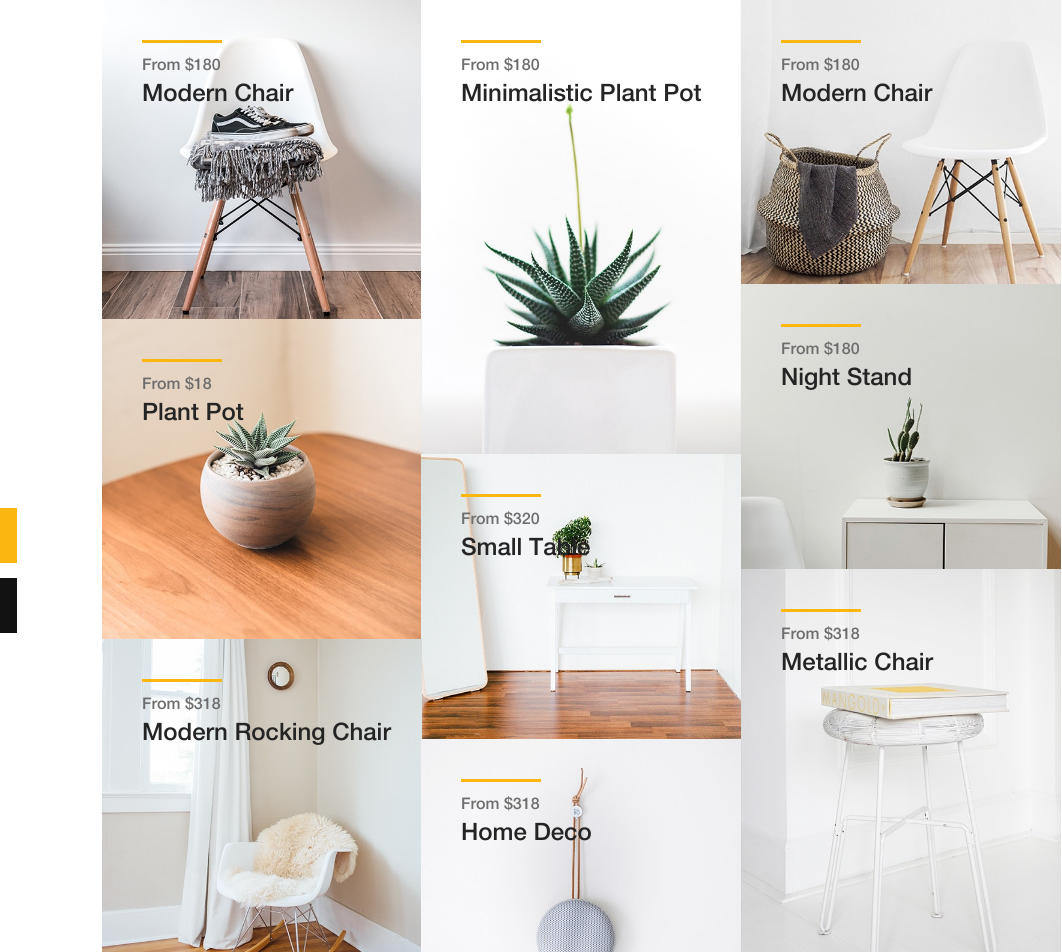
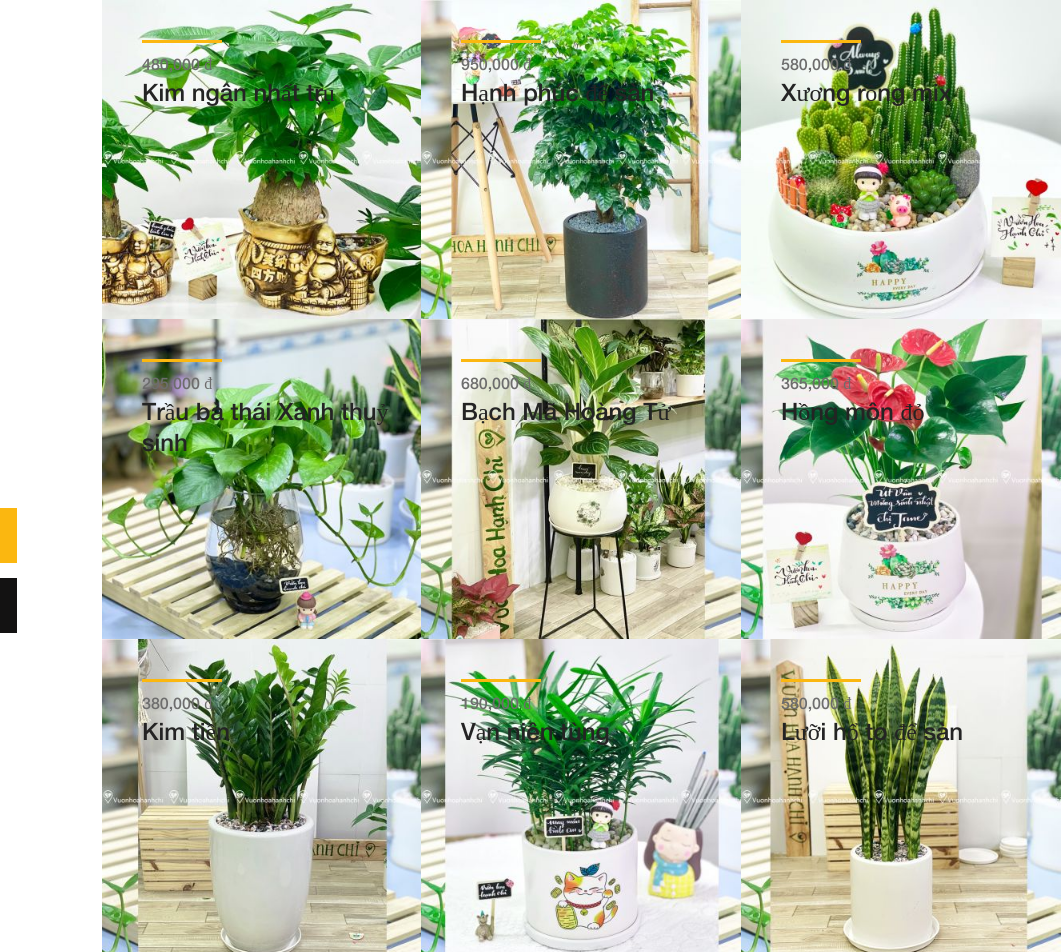
Before and after one commit to thanhy123zzz/WebSiteBanCayCanh, a plain HTML site: page index.html in a window 1280 px wide. Shown: the top 952 px of the page, 218-1280 px from the left. Drawn offline with Linux system fonts and the light colour scheme.

Commit message:
new page

```diff
--- a/index.html
+++ b/index.html
@@ -9,7 +9,7 @@
     <!-- The above 4 meta tags *must* come first in the head; any other head content must come *after* these tags -->
 
     <!-- Title  -->
-    <title>Amado - Furniture Ecommerce Template | Home</title>
+    <title>Trang chủ</title>
 
     <!-- Favicon  -->
     <link rel="icon" href="img/core-img/favicon.ico">
@@ -103,117 +103,115 @@
 
                 <!-- Single Catagory -->
                 <div class="single-products-catagory clearfix">
-                    <a href="shop.html">
-                        <img src="img/bg-img/1.jpg" alt="">
+                    <a title="Kim ngân nhất trụ" href="product-details.html">
+                        <img src="img/product-img/kimngannhattru.jpg" alt="Kim ngân nhất trụ">
                         <!-- Hover Content -->
                         <div class="hover-content">
                             <div class="line"></div>
-                            <p>From $180</p>
-                            <h4>Modern Chair</h4>
+                            <p>480,000 đ</p>
+                            <h4>Kim ngân nhất trụ</h4>
                         </div>
                     </a>
                 </div>
 
                 <!-- Single Catagory -->
                 <div class="single-products-catagory clearfix">
-                    <a href="shop.html">
-                        <img src="img/bg-img/2.jpg" alt="">
+                    <a title="Hạnh phúc để sàn" href="product-details.html">
+                        <img src="img/product-img/hanhphuc.jpg" alt="Hạnh phúc để sàn">
                         <!-- Hover Content -->
                         <div class="hover-content">
                             <div class="line"></div>
-                            <p>From $180</p>
-                            <h4>Minimalistic Plant Pot</h4>
+                            <p>950,000 đ</p>
+                            <h4>Hạnh phúc để sàn</h4>
                         </div>
                     </a>
                 </div>
 
                 <!-- Single Catagory -->
                 <div class="single-products-catagory clearfix">
-                    <a href="shop.html">
-                        <img src="img/bg-img/3.jpg" alt="">
+                    <a href="product-details.html" title="Xương rồng mix">
+                        <img src="img/product-img/xuongrongmix.jpg" alt="Xương rồng mix">
                         <!-- Hover Content -->
                         <div class="hover-content">
                             <div class="line"></div>
-                            <p>From $180</p>
-                            <h4>Modern Chair</h4>
+                            <p>580,000 đ</p>
+                            <h4>Xương rồng mix</h4>
+                        </div>
+                    </a>
+                </div>
+
+                <div class="single-products-catagory clearfix">
+                    <a title="Trầu bà thái Xanh thuỷ sinh" href="product-details.html">
+                        <img src="img/product-img/traubathaixanh.jpg" alt="Trầu bà thái Xanh thuỷ sinh">
+                        <!-- Hover Content -->
+                        <div class="hover-content">
+                            <div class="line"></div>
+                            <p>295,000 đ</p>
+                            <h4>Trầu bà thái Xanh thuỷ sinh</h4>
                         </div>
                     </a>
                 </div>
 
                 <!-- Single Catagory -->
                 <div class="single-products-catagory clearfix">
-                    <a href="shop.html">
-                        <img src="img/bg-img/4.jpg" alt="">
+                    <a title="Bạch Mã Hoàng Tử" href="product-details.html">
+                        <img src="img/product-img/bachmahoangtu.jpg" alt="Bạch Mã Hoàng Tử">
                         <!-- Hover Content -->
                         <div class="hover-content">
                             <div class="line"></div>
-                            <p>From $180</p>
-                            <h4>Night Stand</h4>
+                            <p>680,000 đ</p>
+                            <h4>Bạch Mã Hoàng Tử</h4>
                         </div>
                     </a>
                 </div>
 
                 <!-- Single Catagory -->
                 <div class="single-products-catagory clearfix">
-                    <a href="shop.html">
-                        <img src="img/bg-img/5.jpg" alt="">
+                    <a href="product-details.html" title="Hồng môn đỏ">
+                        <img src="img/product-img/hongmondo.jpg" alt="Hồng môn đỏ">
                         <!-- Hover Content -->
                         <div class="hover-content">
                             <div class="line"></div>
-                            <p>From $18</p>
-                            <h4>Plant Pot</h4>
+                            <p>365,000 đ</p>
+                            <h4>Hồng môn đỏ</h4>
+                        </div>
+                    </a>
+                </div>
+
+                <div class="single-products-catagory clearfix">
+                    <a title="Kim tiền" href="product-details.html">
+                        <img src="img/product-img/kimtien.jpg" alt="Kim tiền">
+                        <!-- Hover Content -->
+                        <div class="hover-content">
+                            <div class="line"></div>
+                            <p>380,000 đ</p>
+                            <h4>Kim tiền</h4>
                         </div>
                     </a>
                 </div>
 
                 <!-- Single Catagory -->
                 <div class="single-products-catagory clearfix">
-                    <a href="shop.html">
-                        <img src="img/bg-img/6.jpg" alt="">
+                    <a title="Vạn niên tùng" href="product-details.html">
+                        <img src="img/product-img/vannientung.jpg" alt="Vạn niên tùng">
                         <!-- Hover Content -->
                         <div class="hover-content">
                             <div class="line"></div>
-                            <p>From $320</p>
-                            <h4>Small Table</h4>
+                            <p>190,000 đ</p>
+                            <h4>Vạn niên tùng</h4>
                         </div>
                     </a>
                 </div>
 
                 <!-- Single Catagory -->
                 <div class="single-products-catagory clearfix">
-                    <a href="shop.html">
-                        <img src="img/bg-img/7.jpg" alt="">
+                    <a href="product-details.html" title="Lưỡi hổ to để sàn">
+                        <img src="img/product-img/luoiho.jpg" alt="Lưỡi hổ to để sàn">
                         <!-- Hover Content -->
                         <div class="hover-content">
                             <div class="line"></div>
-                            <p>From $318</p>
-                            <h4>Metallic Chair</h4>
-                        </div>
-                    </a>
-                </div>
-
-                <!-- Single Catagory -->
-                <div class="single-products-catagory clearfix">
-                    <a href="shop.html">
-                        <img src="img/bg-img/8.jpg" alt="">
-                        <!-- Hover Content -->
-                        <div class="hover-content">
-                            <div class="line"></div>
-                            <p>From $318</p>
-                            <h4>Modern Rocking Chair</h4>
-                        </div>
-                    </a>
-                </div>
-
-                <!-- Single Catagory -->
-                <div class="single-products-catagory clearfix">
-                    <a href="shop.html">
-                        <img src="img/bg-img/9.jpg" alt="">
-                        <!-- Hover Content -->
-                        <div class="hover-content">
-                            <div class="line"></div>
-                            <p>From $318</p>
-                            <h4>Home Deco</h4>
+                            <p>580,000 đ</p>
+                            <h4>Lưỡi hổ to để sàn</h4>
                         </div>
                     </a>
                 </div>
```
Also changed, not shown: img/product-img/bachmahoangtu.jpg (added), img/product-img/hanhphuc.jpg (added), img/product-img/hongmondo.jpg (added), img/product-img/kimngannhattru.jpg (added), img/product-img/kimtien.jpg (added), img/product-img/luoiho.jpg (added), img/product-img/traubathaixanh.jpg (added), img/product-img/vannientung.jpg (added), img/product-img/xuongrongmix.jpg (added).
